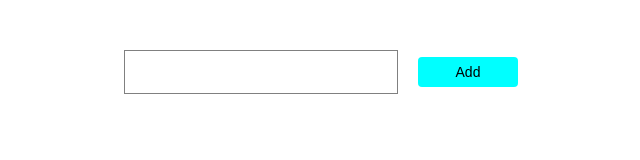
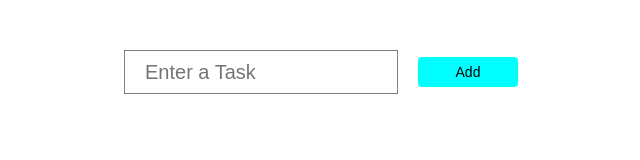
Before and after one commit to Kabilesh020799/Weather_app, a React (Create React App) app: page /todo-list in a window 1280 px wide. Shown: the top 160 px of the page, without its empty margins (319-959 px from the left). Built offline with nearby package versions, Linux system fonts and the light colour scheme.

Commit message:
added placeholder

```diff
--- a/src/components/todo-list/todoList.jsx
+++ b/src/components/todo-list/todoList.jsx
@@ -12,7 +12,7 @@ const TodoList = () => {
   return (
     <div className="todo-list">
       <div className="todo-list-header">
-        <input type="text" className="todo-list-header-input" value={todo} onChange={(e) => setTodo(e.target.value)} onKeyDown={(e) => {
+        <input type="text" placeholder="Enter a Task" className="todo-list-header-input" value={todo} onChange={(e) => setTodo(e.target.value)} onKeyDown={(e) => {
           if(e.key === 'Enter') {
             setItems((prev) => [...prev, { name: todo, checked: false }]);
             setTodo('');
```
